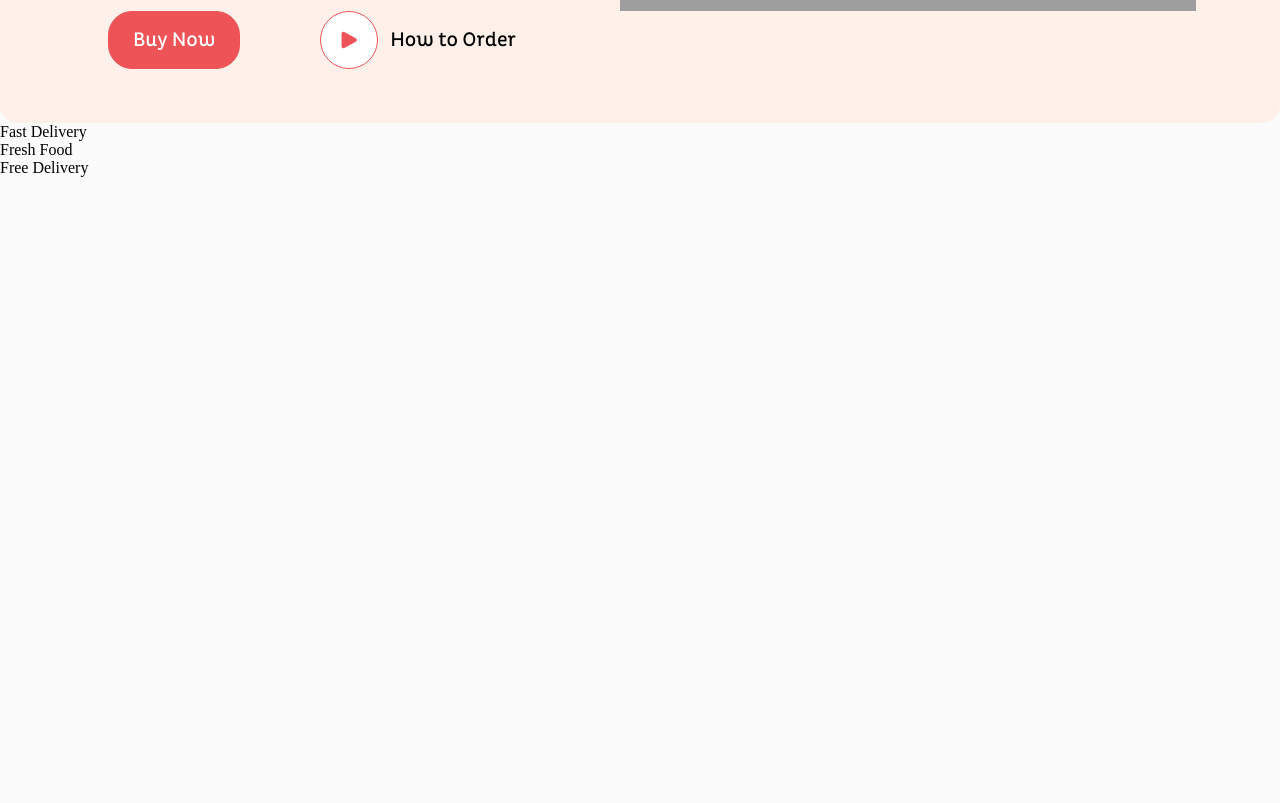
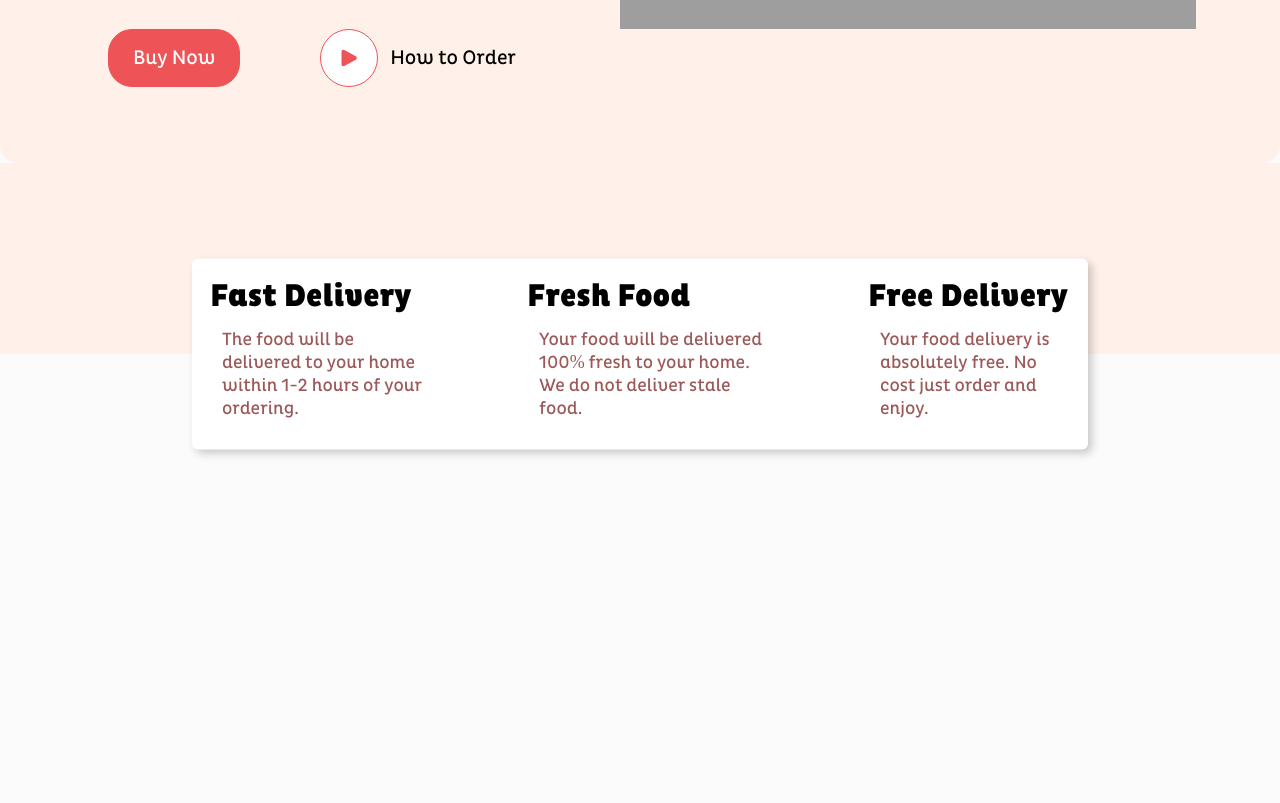
Before and after one commit to Etativel/odin-restaurant, a website built with webpack: page src/index.html in a window 1280 px wide. Shown: the part 637-1440 px from the top of the page. Built offline with nearby package versions, Linux system fonts and the light colour scheme; grey boxes are pictures that could not be loaded.

Commit message:
delivery info

```diff
--- a/src/index.html
+++ b/src/index.html
@@ -15,9 +15,6 @@
                     </p>
                 </div>
                 <div class="center-nav">
-                    <button>
-                        Home
-                    </button>
                     <button>
                         Offer
                     </button>
@@ -77,16 +74,37 @@
             </div>
         </header>
         <div class="content">
-            <div class="info-container">
-                <ul>
+            <div class="center-overflow">
+                <ul class="info-container">
                     <li>
-                        Fast Delivery
+                        <div class="delivery-info">
+                            <p class="info-title">
+                                Fast Delivery
+                            </p>
+                            <p class="info-subtitle">
+                                The food will be delivered to your home within 1-2 hours of your ordering.
+                            </p>
+                        </div>
                     </li>
                     <li>
-                        Fresh Food
+                        <div class="delivery-info">
+                            <p class="info-title">
+                                Fresh Food
+                            </p>
+                            <p class="info-subtitle">
+                                Your food will be delivered 100% fresh to your home. We do not deliver stale food.
+                            </p>
+                        </div>
                     </li>
                     <li>
-                        Free Delivery
+                        <div class="delivery-info">
+                            <p class="info-title">
+                                Free Delivery
+                            </p>
+                            <p class="info-subtitle">
+                                Your food delivery is absolutely free. No cost just order and enjoy.
+                            </p>
+                        </div>
                     </li>
                 </ul>
             </div>
--- a/src/styles/style.css
+++ b/src/styles/style.css
@@ -38,9 +38,12 @@ body {
 
 header {
     background-color: rgba(255,240,233,255);
-    height: 95vh;
+    height: 100vh;
     border-bottom-left-radius: 18px;
     border-bottom-right-radius: 18px;
+
+    /* padding-bottom: 220px; */
+
 }
 
 .navigation {
@@ -217,12 +220,62 @@ header {
     font-size: 60px;
 }
 
+
+
+
+/* Main Content */
+ul {
+    list-style-type: none;
+    padding: 0;
+    margin: 0;
+}
 .content {
     display: flex;
     background-color: rgba(251,251,251,255);
     height: 800px;
 }
 
+.center-overflow {
+    display: flex;
+    width: 100%;
+    /* border: solid black 1px; */
+    height: fit-content;
+    justify-content: center;
+    position: relative;
+    /* transform: translateY(); */
+
+    background-color: rgba(255,240,233,255);
+}
+
+.info-container {
+    display: flex;
+    flex-direction: row;
+    padding: 18px;
+    border: solid black 1px;
+    height: fit-content;
+    width: 70%;
+    border-radius: 6px;
+    border: 0px;
+    background-color: white;
+    transform: translateY(50%);
+    gap: 90px;
+
+    box-shadow: 4px 4px 8px rgba(0, 0, 0, 0.2); /* Shade for the top div */
+
+}
+
+.info-title {
+    font-family: pluto-bold;
+    font-size: xx-large;
+}
+
+.info-subtitle {
+    font-family: pluto-light;
+    color: rgb(156, 89, 89);
+    font-size: large;
+    padding: 12px;
+}
+
 footer {
     background-color: rgba(254,234,223,255);
     height: 40vh;
```
